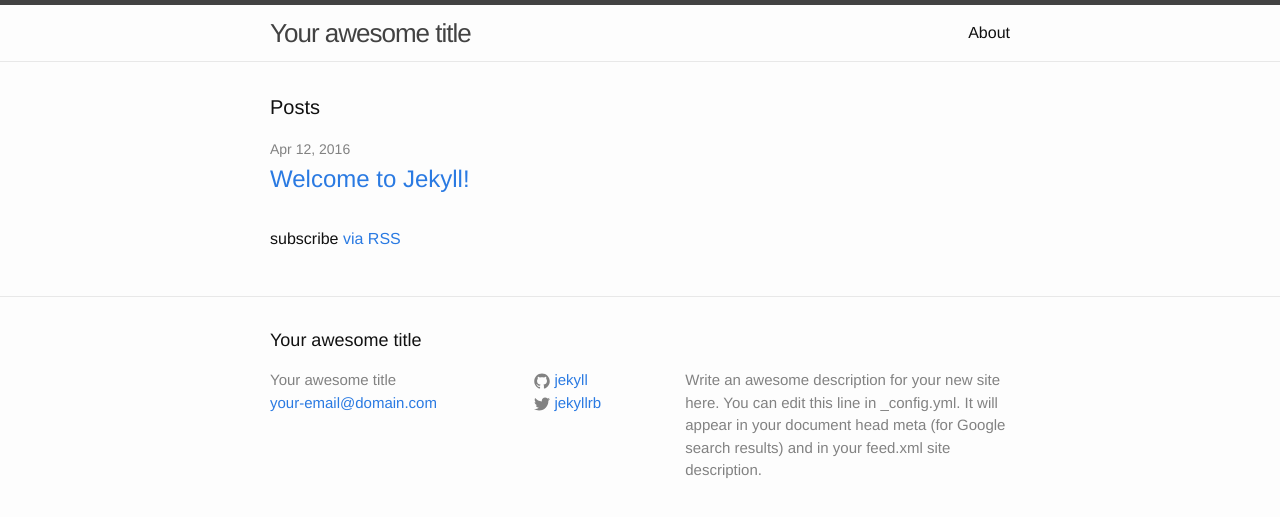
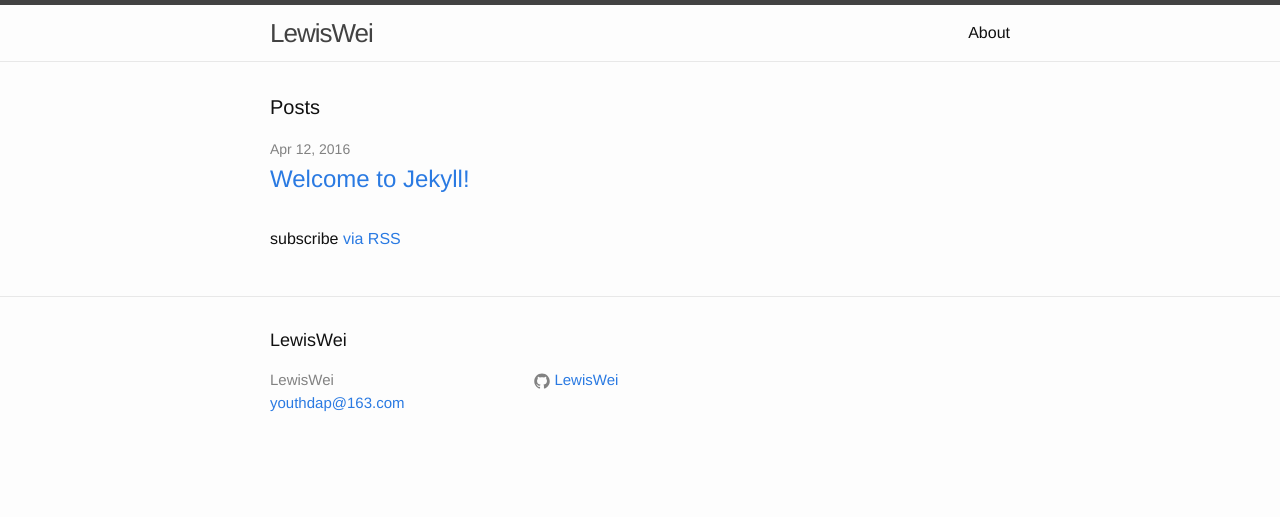
Before and after one commit to dpwei/lewiswei.github.io, a Jekyll site: the page built from index.html, in a window 1280 px wide. Shown: the top 517 px of the page. Built offline with Jekyll 4.4.1, drawn with Linux system fonts in a browser that asks for light colours.

Commit message:
修改默认的网站设置

```diff
--- a/_config.yml
+++ b/_config.yml
@@ -6,16 +6,12 @@
 # 'jekyll serve'. If you change this file, please restart the server process.
 
 # Site settings
-title: Your awesome title
-email: your-email@domain.com
-description: > # this means to ignore newlines until "baseurl:"
-  Write an awesome description for your new site here. You can edit this
-  line in _config.yml. It will appear in your document head meta (for
-  Google search results) and in your feed.xml site description.
+title: LewisWei
+email: youthdap@163.com
+description: > # 卫大鹏的GitHub个人主页
 baseurl: "" # the subpath of your site, e.g. /blog
-url: "http://yourdomain.com" # the base hostname & protocol for your site
-twitter_username: jekyllrb
-github_username:  jekyll
+url: "http://lewiswei.github.io" # the base hostname & protocol for your site
+github_username:  LewisWei
 
 # Build settings
 markdown: kramdown
```
